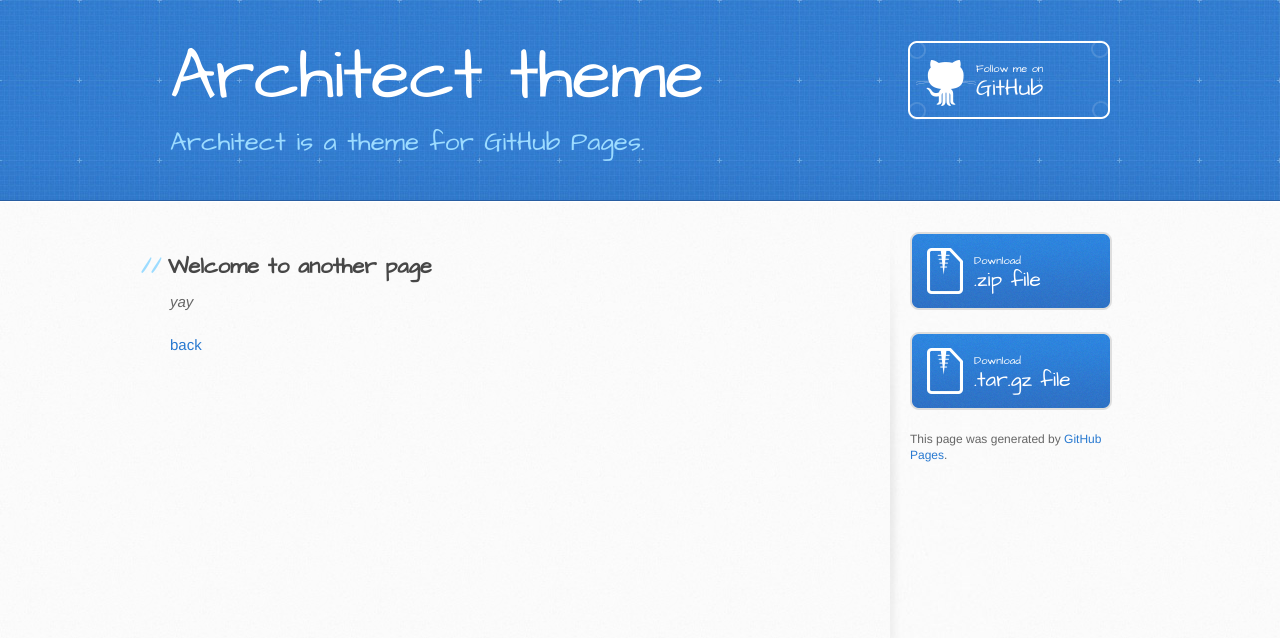
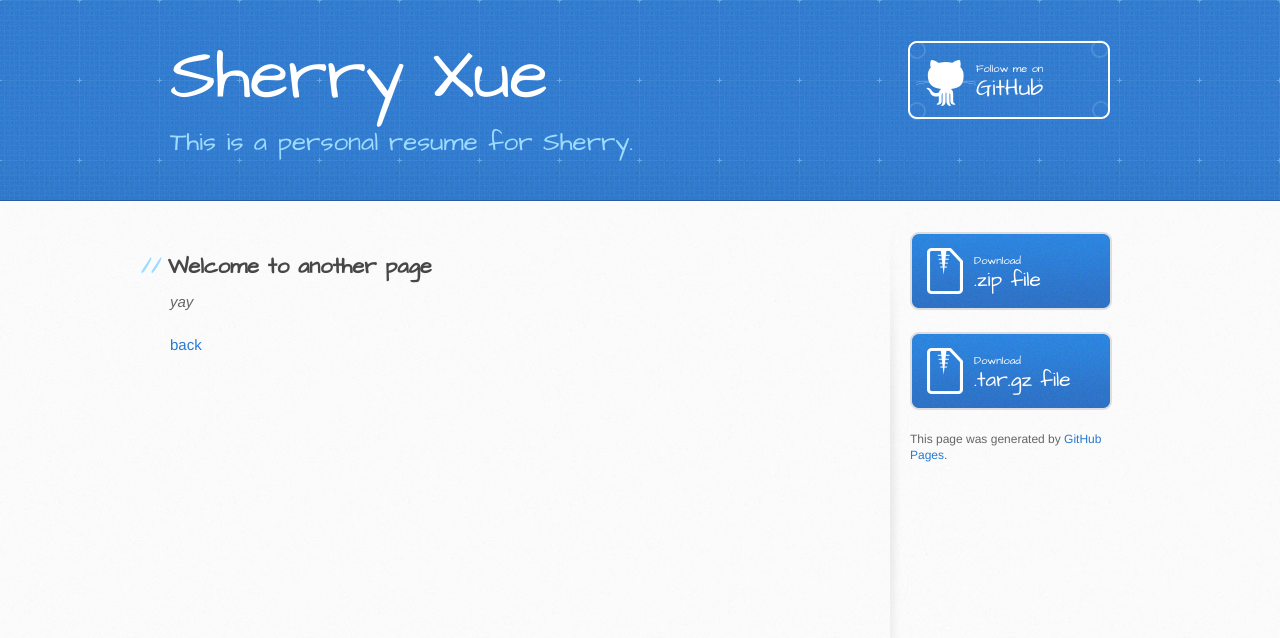
Before and after one commit to sherry0520/sherry0520.github.io, a Jekyll site: the page built from another-page.md, in a window 1280 px wide. Shown: the top 638 px of the page. Built offline with Jekyll 4.4.1, drawn with Linux system fonts in a browser that asks for light colours; our own code applies the rules of GitHub Pages for plain Markdown files.

Commit message:
Update _config.yml

```diff
--- a/_config.yml
+++ b/_config.yml
@@ -1,5 +1,5 @@
-title: Architect theme
-description: Architect is a theme for GitHub Pages.
+title: Sherry Xue
+description: This is a personal resume for Sherry.
 show_downloads: true
 google_analytics:
 theme: jekyll-theme-architect
```
